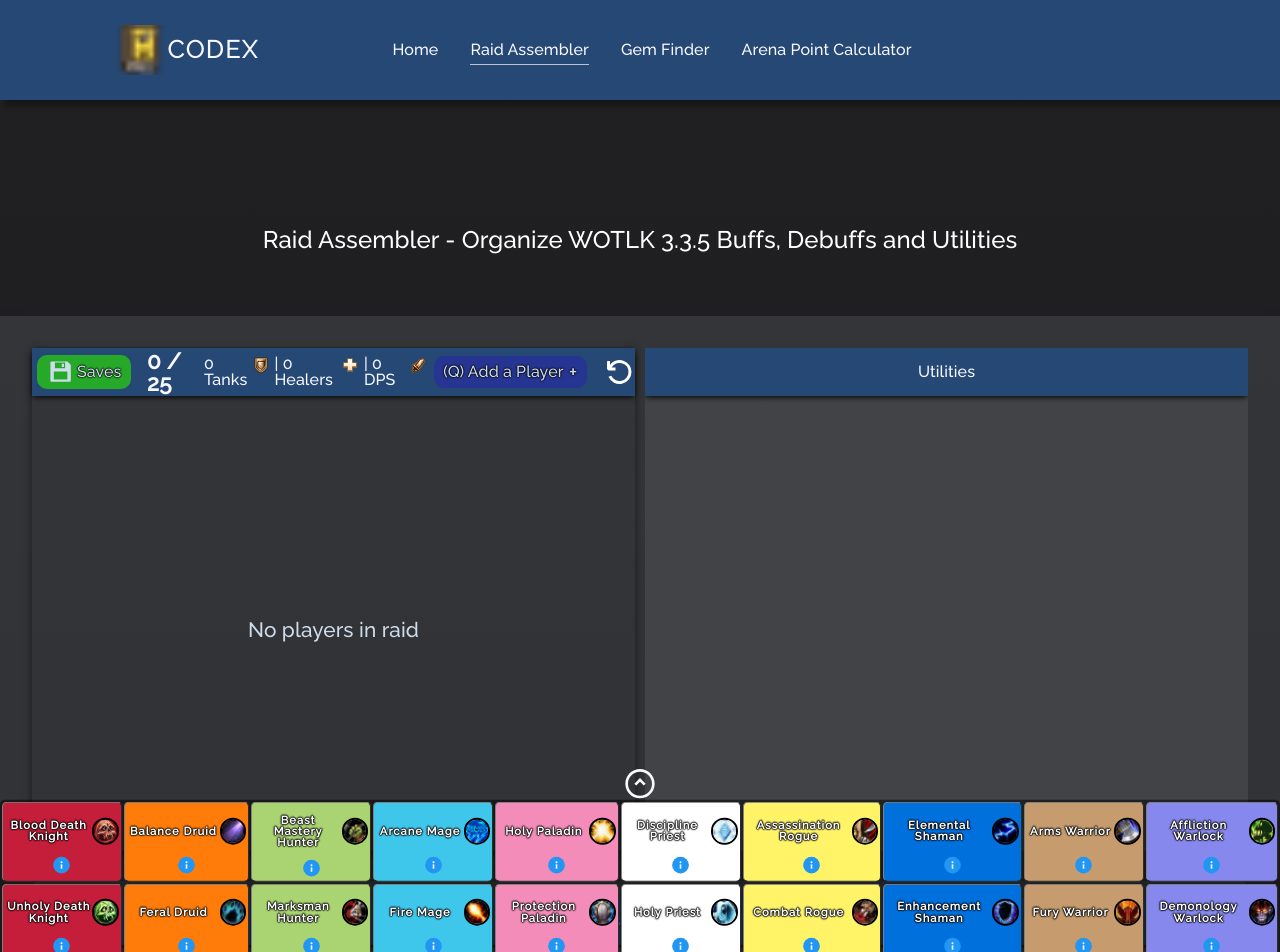
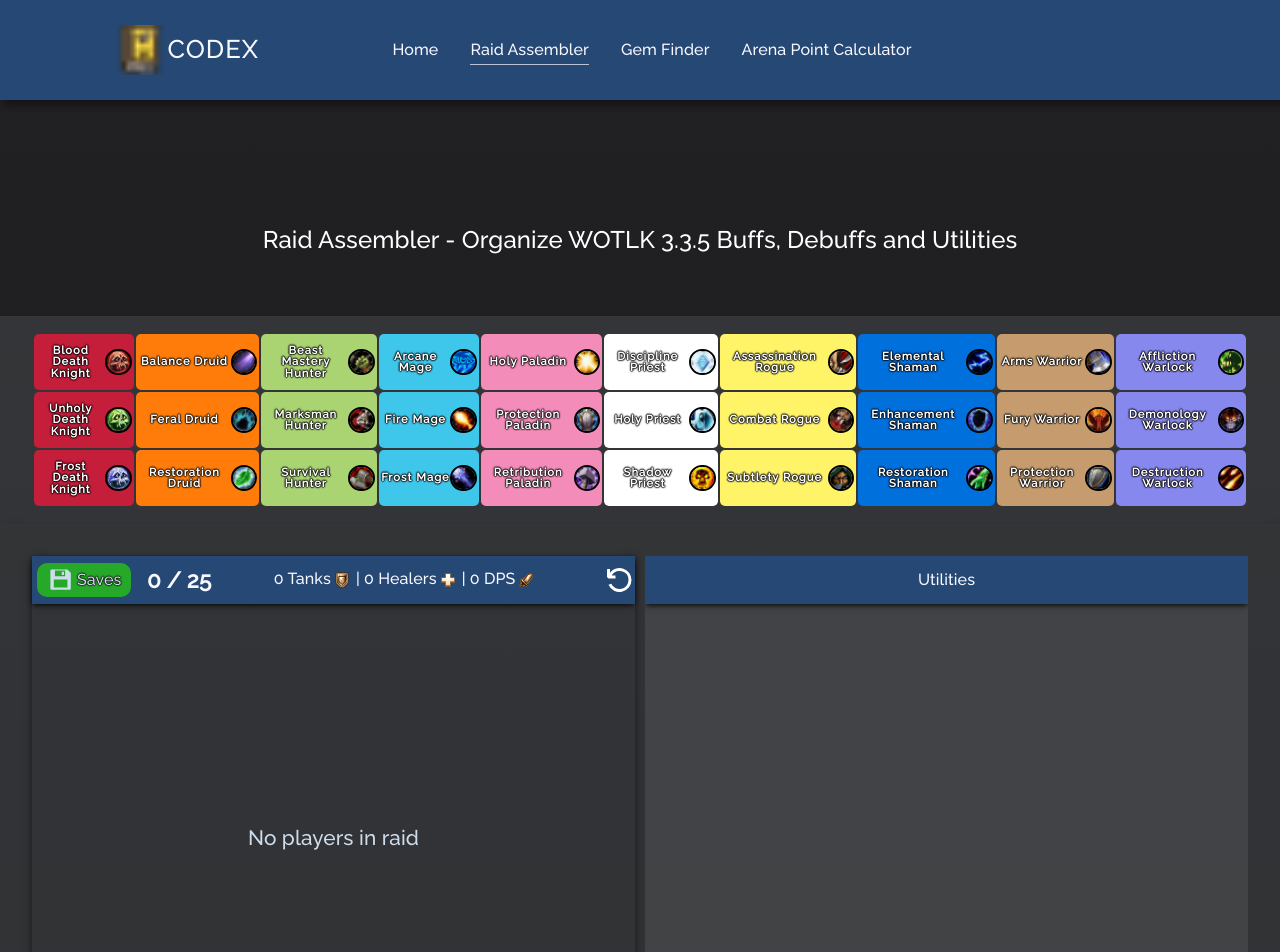
Before and after one commit to MarcusMohns/Codex-Online, a React (Create React App) app: page /raidassembler in a window 1280 px wide. Shown: the top 952 px of the page. Built offline with nearby package versions, Linux system fonts and the light colour scheme.

Commit message:
Moved specbuttons to fixed location

```diff
--- a/src/components/styles/RaidAssembler.styled.js
+++ b/src/components/styles/RaidAssembler.styled.js
@@ -1,7 +1,6 @@
 import styled from "styled-components";
 import { FaRegTimesCircle } from "@react-icons/all-files/fa/FaRegTimesCircle";
 import { FaRegCheckCircle } from "@react-icons/all-files/fa/FaRegCheckCircle";
-import { CgChevronLeftO } from "@react-icons/all-files/cg/CgChevronLeftO";
 import { FcInfo } from "@react-icons/all-files/fc/FcInfo";
 import { GiLoad } from "@react-icons/all-files/gi/GiLoad";
 import { RiSettings3Line } from "@react-icons/all-files/ri/RiSettings3Line";
@@ -19,7 +18,6 @@ export const Main = styled.main`
   box-sizing: border-box;
   align-items: flex-start;
   justify-content: flex-start;
-  margin-top: 5%;
   background-color: ${COLORS.fadedBackground};
 
   @media (min-width: 1200px) {
@@ -94,9 +92,8 @@ export const SpecContainer = styled.section`
   flex-direction: column;
   align-items: center;
   justify-content: center;
-  min-width: 100vw;
-  z-index: 2;
   border-top: 2px black;
+  background-color: ${COLORS.fadedBackground};
 
   @media screen and (min-width: 1200px) {
     box-sizing: border-box;
@@ -106,13 +103,14 @@ export const SpecContainer = styled.section`
     justify-content: center;
     max-width: 100%;
     max-height: 100%;
+    margin-top: 5%;
+    padding: 1rem 2rem;
   }
   .spec-buttons {
     display: grid;
     grid-auto-flow: column;
     grid-template-columns: repeat(10, 1fr);
     grid-template-rows: repeat(3, 1fr);
-    background-color: ${COLORS.fadedBlack};
     padding: 1px;
     border-radius: 5px;
   }
@@ -122,19 +120,31 @@ export const StyledSpecButton = styled.div`
   flex-direction: column;
   justify-content: center;
   align-items: center;
-  font-size: 0.6rem;
+  font-size: 0.5rem;
   font-weight: bold;
+  position: relative;
   color: ${COLORS.lightText};
   color: white;
   background: ${(props) => props.color};
-  border: 1.5px outset grey;
   cursor: pointer;
   user-select: none;
   text-shadow: #000 0rem 0rem 0.1rem, #000 0rem 0rem 0.1rem,
     #000 0rem 0rem 0.1rem, #000 0rem 0rem 0.1rem, #000 0rem 0rem 0.1rem;
 
+  #info-image {
+    visibility: hidden;
+  }
+  &:hover {
+    #info-image {
+      visibility: visible;
+    }
+  }
+
   .class-tooltip-container {
     #info-image {
+      position: absolute;
+      left: 1px;
+      top: 1px;
       &:hover {
         transform: scale(1.2);
       }
@@ -233,6 +243,7 @@ export const StyledClassToolTip = styled.div`
     background: #000;
     border: 1px solid #777;
     box-shadow: 0 0 0.3125rem rgb(0 0 0 / 80%);
+    z-index: 3;
   }
 
   .tooltip-buff-and-utility-container {
@@ -1143,11 +1154,6 @@ export const RaidHeaderButton = styled.div`
   -webkit-user-select: none;
   white-space: nowrap;
 
-  #plus-sign {
-    margin-left: 5px;
-    font-size: 1.3rem;
-  }
-
   &:hover {
     background-color: ${COLORS.fadedHighlight};
   }
@@ -1383,14 +1389,6 @@ export const CheckCircle = styled(FaRegCheckCircle)`
   font-size: 1.5rem;
 `;
 
-export const ArrowLeft = styled(CgChevronLeftO)`
-  color: white;
-  font-size: 2rem;
-  cursor: pointer;
-  opacity: 50%;
-  z-index: 2;
-`;
-
 export const ResetIcon = styled(VscDebugRestart)`
   font-size: 2rem;
   cursor: pointer;
--- a/src/pages/raidassembler.js
+++ b/src/pages/raidassembler.js
@@ -10,7 +10,6 @@ import {
   SpecContainer,
   RaidContainer,
   BuffContainer,
-  ArrowLeft,
   ResetIcon,
   RaidHeaderButton,
   UtilityContainer,
@@ -104,23 +103,6 @@ const RaidAssembler = () => {
   const [addPlayerMenu, setAddPlayerMenu] = useState(false);
   const [raidIsFull, setRaidIsFull] = useState(false);
   const [saveMenuOpen, setSaveMenuOpen] = useState(false);
-
-  const handlePlayerMenuToggle = (e) => {
-    if (e.type === "click") {
-      setAddPlayerMenu(!addPlayerMenu);
-    } else if (e.code === "KeyQ") {
-      try {
-        if (e.target.localName !== "input") {
-          // Trigger addplayermenu only if Q is not typed inside an input
-          setAddPlayerMenu(!addPlayerMenu);
-        }
-      } catch {
-        return;
-      }
-
-      // if user isn't typing inside an input
-    }
-  };
 
   const resetRaid = () => {
     setRaid(intitialRaidState);
@@ -548,17 +530,18 @@ const RaidAssembler = () => {
     setRaid(newRaid);
   };
 
-  useEffect(() => {
-    window.addEventListener("keydown", handlePlayerMenuToggle);
-    return function cleanup() {
-      window.removeEventListener("keydown", handlePlayerMenuToggle);
-    };
-  });
   return (
     <>
       <Header>
         Raid Assembler - Organize WOTLK 3.3.5 Buffs, Debuffs and Utilities
       </Header>
+      <SpecContainer className="spec-container">
+        <SpecButtons
+          className="spec-buttons"
+          specs={SpecArray}
+          onClick={addPlayer}
+        />
+      </SpecContainer>
       <Main>
         {saveMenuOpen && (
           <SaveMenu
@@ -572,20 +555,6 @@ const RaidAssembler = () => {
             setSaveMenuOpen={setSaveMenuOpen}
           />
         )}
-        <div
-          className={`${
-            addPlayerMenu ? "add-player-menu" : "hide-add-player-menu"
-          }`}
-        >
-          <ArrowLeft className="arrow-left" onClick={handlePlayerMenuToggle} />
-          <SpecContainer className="spec-container">
-            <SpecButtons
-              className="spec-buttons"
-              specs={SpecArray}
-              onClick={addPlayer}
-            />
-          </SpecContainer>
-        </div>
 
         <RaidContainer className="raid-container">
           <RaidContentHeader>
@@ -624,12 +593,6 @@ const RaidAssembler = () => {
               />
             </p>
             <div className="btn-container">
-              <RaidHeaderButton
-                onClick={handlePlayerMenuToggle}
-                backgroundColor="RGBA(39, 35, 175, 0.5)"
-              >
-                (Q) Add a Player <span id="plus-sign">+</span>
-              </RaidHeaderButton>
               <ResetIcon onClick={resetRaid} />
             </div>
           </RaidContentHeader>
```
